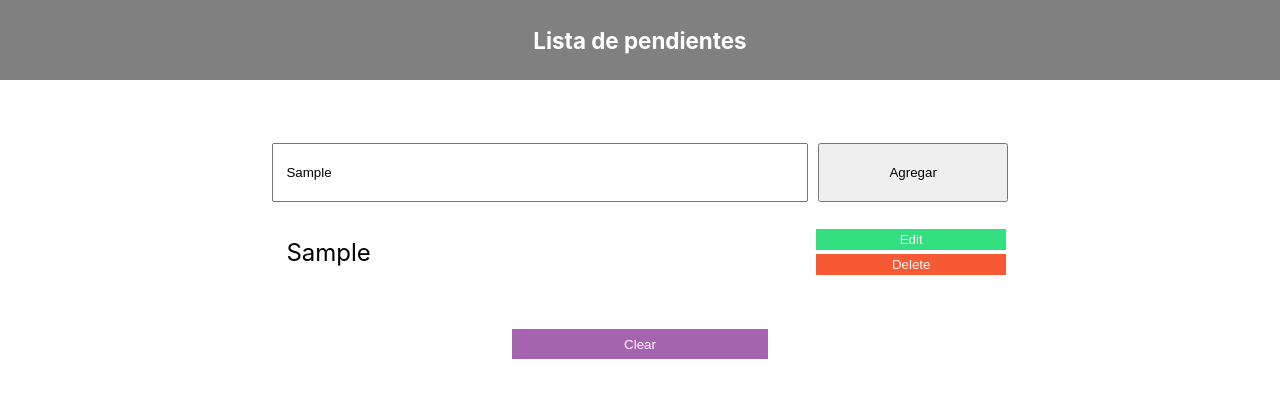
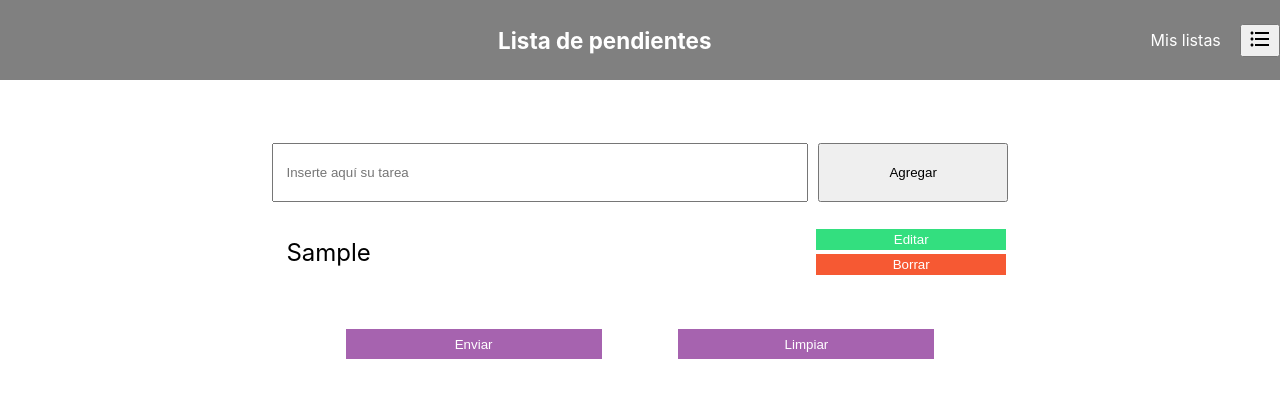
Before and after one commit to Nfontana1501/Marketlist, a React (Create React App) app: page / in a window 1280 px wide. Both pictures are taken after typing "Sample" into the empty fields and a click on the input "Agregar". Shown: the top 398 px of the page. Built offline with nearby package versions, Linux system fonts and the light colour scheme.

Commit message:
conexión con db Firestore

```diff
--- a/src/App.js
+++ b/src/App.js
@@ -1,9 +1,18 @@
 import React from 'react'
 import './App.css';
 import TodoList from '../src/components/TodoList'
+import { BrowserRouter, Routes, Route } from "react-router-dom";
+import OldLists from './components/OldLists';
 
 function App() {
-  return <TodoList />
+  return (
+    <BrowserRouter>
+    <Routes>
+            <Route path='/' element={<TodoList />}/>
+            <Route path='/oldlists' element={<OldLists />}/>
+          </Routes>
+    </BrowserRouter>
+  )
 }
 
 export default App;
--- /dev/null
+++ b/src/components/CartWidget.jsx
@@ -0,0 +1,13 @@
+import React from 'react';
+import FormatListBulletedIcon from '@mui/icons-material/FormatListBulleted';
+
+const CartWidget = () => {
+
+    return(
+        <div className='headerIcon'>
+        <FormatListBulletedIcon />
+        </div>
+    );
+}
+
+export default CartWidget;
--- /dev/null
+++ b/src/components/OldLists.jsx
@@ -0,0 +1,94 @@
+import React from "react";
+import { useState, useEffect } from "react";
+import { getDoc, collection, doc, getDocs, getFirestore } from 'firebase/firestore';
+import { db } from "../firebase/firebase";
+import { async } from "@firebase/util";
+
+export default function OldLists (){
+
+    const [loader, setLoader] = useState(false)
+    const [marketList, setMarketList] = useState([])
+
+    /*useEffect(()=>{
+        setLoader(true)
+        const getLista = async()=>{
+            try{
+                const querySnapshot = await getDocs(collection(db, "marketlist"));
+                const docs = []
+                querySnapshot.forEach((doc) => {
+                    docs.push({...doc.data(), id: doc.id})
+                });
+                setMarketList(docs)
+            }
+            catch(error){
+                console.log(error)
+            }
+        }
+        getLista();
+        console.log(marketList)
+    }, [])*/
+
+    /*useEffect(()=>{
+        const querydb = getFirestore();
+        const queryCollection = collection(querydb, "marketlist");
+        getDocs(queryCollection)
+        .then(result =>
+            setMarketList(result.doc.map(product => ({
+                id: product.id,
+                ...product.data()
+            }))))
+            console.log(marketList)
+        .catch((error)=> console.log(error))
+        .finally(()=> setLoader(false))
+    }, [marketList])*/
+
+    /*useEffect(()=>{
+        const coleccionProductos = collection(db, "marketList");
+        const referenciaDoc = doc(coleccionProductos);
+        getDoc(referenciaDoc)
+        .then((result) => {
+            setMarketList({
+                id: result.id,
+                ...result.data()
+            })
+        })
+        .catch((error)=> console.log(error))
+        .finally(()=> setLoader(false))
+    }, [marketList])*/
+
+
+    useEffect(()=>{
+        setLoader(true)
+        const getLista = async()=>{
+            try{
+                const querySnapshot = await getDocs(collection(db, "marketlist"));
+                const docs = []
+                querySnapshot.forEach((doc) => {
+                    docs.push({...doc.data(), id: doc.id})
+                    //console.log(doc.id, " => ", doc.data());
+                });
+                console.log(docs)
+                setMarketList(docs)
+                console.log(marketList)
+            }
+            catch(error){
+                console.log(error)
+            }
+        }
+        getLista();
+        console.log(marketList)
+    }, [])
+
+    console.log(marketList)
+
+    return(
+        <>
+            <div>
+                <p>niqui</p>
+                {marketList.map((item)=>
+                    <div key={item.id}>{item.title}</div>
+                )}
+            </div>
+        </>
+    )
+}
--- a/src/components/Todo.jsx
+++ b/src/components/Todo.jsx
@@ -39,8 +39,8 @@ export default function Todo({item, onUpdate, onDelete}){
                         <span className="">{item.title}</span>
                     </div>
                     <div className="btnContainer">
-                        <button className="btnEdit" onClick={() => setIsEdit (true)}>Edit</button>
-                        <button className="btnDelete" onClick={() => onDelete(item.id)}>Delete</button>
+                        <button className="btnEdit" onClick={() => setIsEdit (true)}>Editar</button>
+                        <button className="btnDelete" onClick={() => onDelete(item.id)}>Borrar</button>
                     </div>
                 </div>
                 }
--- a/src/components/TodoList.jsx
+++ b/src/components/TodoList.jsx
@@ -1,12 +1,20 @@
 import React from "react";
 import { useState } from "react";
 import Todo from "./Todo";
+import { addDoc, collection, serverTimestamp } from 'firebase/firestore';
 import "./todo.css";
+import { db } from "../firebase/firebase";
+import CartWidget from "./CartWidget";
+import { useNavigate } from 'react-router-dom';
+
 
 export default function TodoList(){
 
     const [todo, setTodo] = useState("")
     const [list, setList] = useState ([])
+    const [orderId, setOrderId]= useState("")
+    const [loader, setLoader] = useState(false)
+    const navegar = useNavigate();
 
     function handleSubmit (e){
         e.preventDefault();
@@ -15,6 +23,7 @@ export default function TodoList(){
             title: todo,
         }
         setList([...list, newTodo])
+        setTodo("")
     }
 
     function handleChange(e){
@@ -39,14 +48,37 @@ export default function TodoList(){
         setList([]);
     }
 
+    const handleSend = (e) =>{
+        e.preventDefault()
+        const marketList = collection(db,"marketlist")
+        addDoc(marketList, {
+        items: list,
+        date: serverTimestamp()
+        })
+        .then((res)=>{
+            setOrderId(res.id)
+            handleClear();
+        })
+        .catch((error)=> console.log(error))
+        .finally(()=> setLoader(false))
+    }
+
     return (
         <>
             <div className="header">
-                <p>Lista de pendientes</p>
+                <div className="headerTitleContainer">
+                    <p className="headerTitle">Lista de pendientes</p>
+                </div>
+                <div className="headerIconContainer">
+                    <p className="headerText">Mis listas</p>
+                    <button onClick={()=>{navegar("/OldLists")}}>
+                    <CartWidget/>
+                    </button>
+                </div>
             </div>
             <div className="todoFormContainer">
                 <form className="todoForm" onSubmit={handleSubmit}>
-                    <input type="text" placeholder="Inserte aquí su tarea" className="todoInputText" onChange={handleChange}/>
+                    <input type="text" placeholder="Inserte aquí su tarea" value={todo} className="todoInputText" onChange={handleChange}/>
                     <input type="submit" className="todoInputSubmit" value="Agregar"/>
                 </form>
             </div>
@@ -56,7 +88,8 @@ export default function TodoList(){
                 )}
             </div>
             <div className="clearContainer">
-                <button className="btnClear" onClick={handleClear}>Clear</button>
+                <button className="btnClear" onClick={handleSend}>Enviar</button>
+                <button className="btnClear" onClick={handleClear}>Limpiar</button>
             </div>
         </>
 
--- a/src/components/todo.css
+++ b/src/components/todo.css
@@ -3,12 +3,36 @@
     height: 10vh;
     text-align: center;
     display: flex;
-    justify-content: center;
+    justify-content: space-between;
     align-items: center;
-    font-size: 1.4rem;
     margin-bottom: 4%;
     color: white;
+
+}
+
+.headerTitleContainer{
+    width: 70%;
+}
+
+.headerIconContainer{
+    width: 30%;
+    display: flex;
+    justify-content: end;
+    align-items: center;
+}
+
+.headerTitle{
+    font-size: 1.4rem;
     font-weight: 700;
+    margin-left: 35%;
+}
+
+.headerIcon{
+    margin-right: 5%;
+}
+
+.headerText{
+    margin-right: 5%;
 }
 
 .todoFormContainer{
@@ -122,7 +146,7 @@
 
 .btnClear{
     width: 20%;
-    margin-top: 3%;
+    margin: 3%;
     height: 30px;
     background-color: #A663AF;
     color: white;
--- /dev/null
+++ b/src/firebase/firebase.js
@@ -0,0 +1,26 @@
+// Import the functions you need from the SDKs you need
+import { initializeApp } from "firebase/app";
+import { getFirestore } from "firebase/firestore";
+import { getAnalytics } from "firebase/analytics";
+// TODO: Add SDKs for Firebase products that you want to use
+// https://firebase.google.com/docs/web/setup#available-libraries
+
+// Your web app's Firebase configuration
+// For Firebase JS SDK v7.20.0 and later, measurementId is optional
+const firebaseConfig = {
+  apiKey: "AIzaSyC3DWKsVaflad0l2_CPZlHmD0aJFIFf6Ac",
+  authDomain: "marketlist-7c3ad.firebaseapp.com",
+  projectId: "marketlist-7c3ad",
+  storageBucket: "marketlist-7c3ad.appspot.com",
+  messagingSenderId: "413149833465",
+  appId: "1:413149833465:web:08c54fb3be7b3689e01a28",
+  measurementId: "G-L5J0Z4D9BR"
+};
+
+// Initialize Firebase
+const app = initializeApp(firebaseConfig);
+export const db = getFirestore(app);
+//db.settings({timestampsInSnapshots: true});
+//const analytics = getAnalytics(app);
+
+//export default db;
```
Also changed, not shown: package.json (+9 -0 lines), 1 other file (tests, documents, lock files or other folders).
